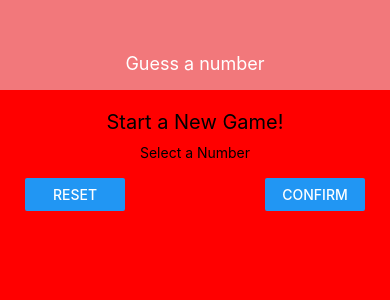
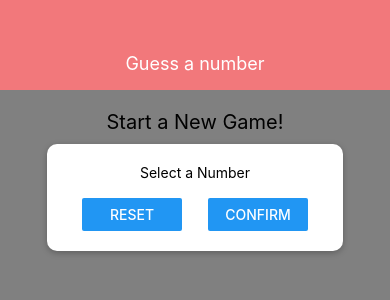
Before and after one commit to YiroYi/rn-guess-number, a React Native app: screen / in a window 390 px wide. Shown: the top 300 px of the page. Built offline with nearby package versions, Linux system fonts and the light colour scheme.

Commit message:
Adding Card

```diff
--- /dev/null
+++ b/components/Card.js
@@ -0,0 +1,21 @@
+import React from 'react';
+import { View , StyleSheet } from 'react-native';
+
+const Card = props => {
+  return <View style={{...styles.card, ...props.style}}>{props.children}</View>
+}
+
+const styles = StyleSheet.create({
+  card: {
+    shadowColor: 'black',
+    shadowOffset: { width: 0, height: 2},
+    shadowRadius: 6,
+    shadowOpacity: 0.26,
+    backgroundColor: 'white',
+    elevation: 5,
+    padding: 20,
+    borderRadius: 10
+  }
+});
+
+export default Card;
--- a/screens/StartGameScreen.js
+++ b/screens/StartGameScreen.js
@@ -1,10 +1,12 @@
 import React from 'react';
 import { View, Text, StyleSheet, Button, TextInput} from 'react-native';
 
+import Card from '../components/Card';
 const StartGameScreen = props => {
   return(
     <View style={styles.screen}>
       <Text style={styles.title}>Start a New Game!</Text>
+        <Card style={styles.inputContainer}>
           <Text>Select a Number</Text>
           <TextInput />
           <View style={styles.buttonContainer}>
@@ -15,6 +17,7 @@ const StartGameScreen = props => {
               <Button title="Confirm" onPress={() => {}} />
             </View>
           </View>
+        </Card>
     </View>
   );
 }
@@ -24,7 +27,7 @@ const styles = StyleSheet.create({
     flex: 1,
     padding: 10,
     alignItems: 'center',
-    backgroundColor: 'red'
+    backgroundColor: 'gray'
   },
   title: {
     fontSize: 20,
```
Lines whose indentation alone changed are shown as unchanged.
